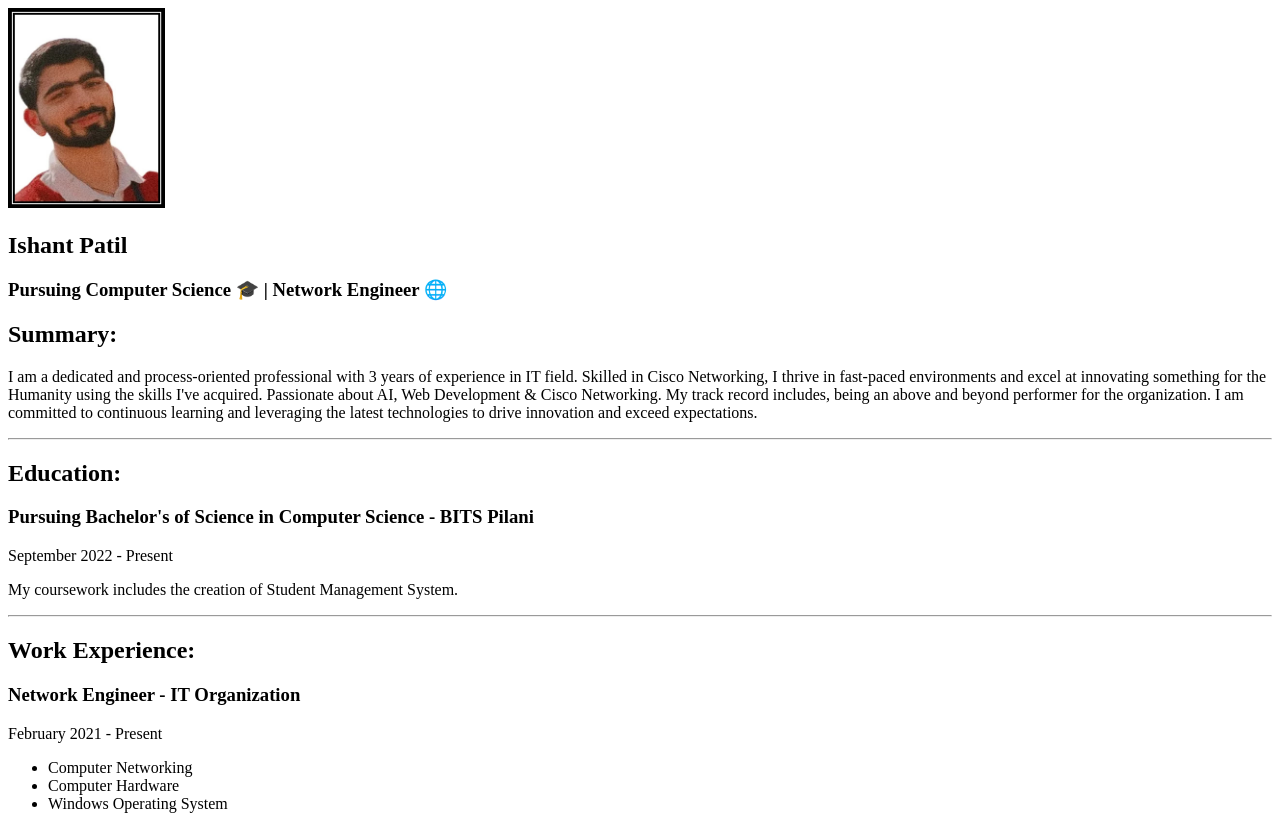
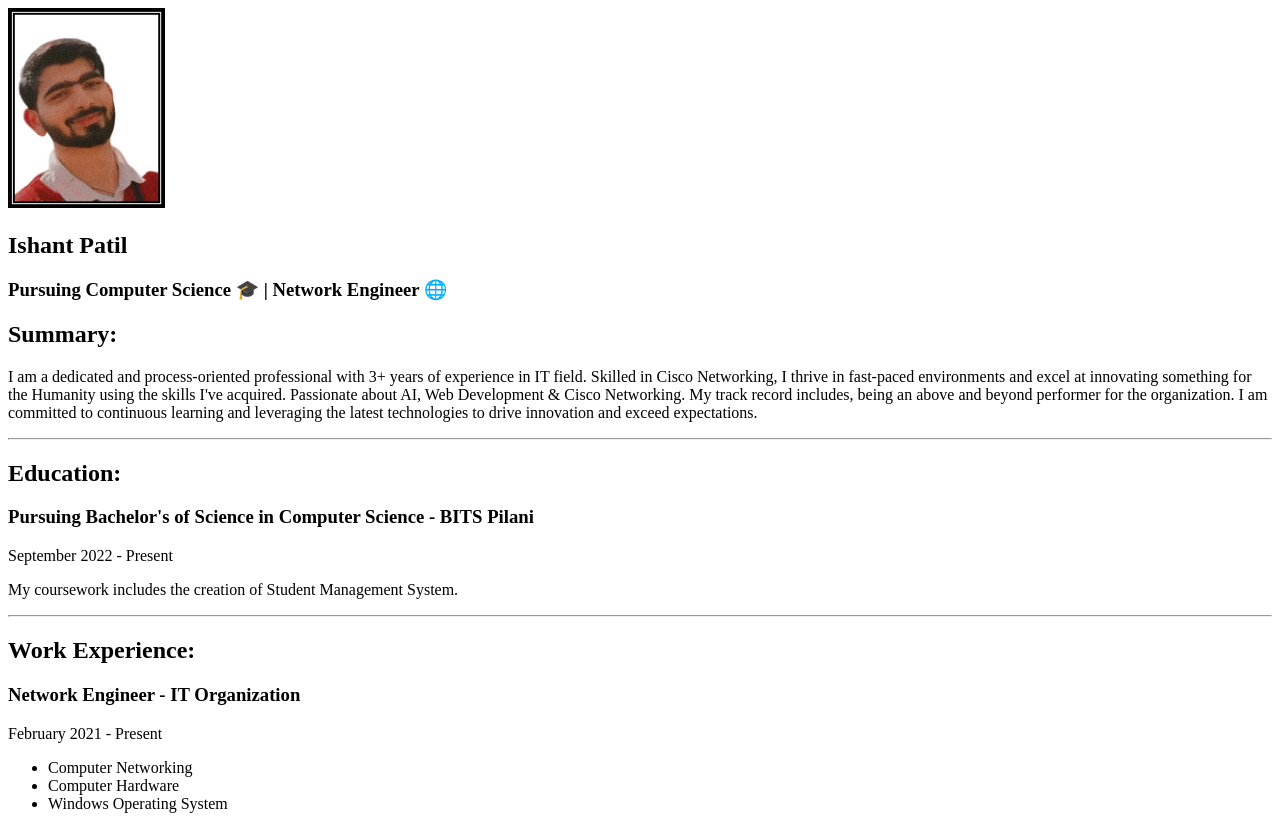
Before and after one commit to Ishant-Patil19/Capstone-Project-1, a plain HTML site: page index.html in a window 1280 px wide. Shown: the top 816 px of the page. Drawn offline with Linux system fonts and the light colour scheme.

Commit message:
Update index.html

```diff
--- a/index.html
+++ b/index.html
@@ -13,7 +13,7 @@
 
     <section>
         <h2>Summary:</h2>
-        <p>I am a dedicated and process-oriented professional with 3 years of experience in IT field. Skilled in Cisco Networking, I thrive in fast-paced environments and excel at innovating something for the Humanity using the skills I've acquired. Passionate about AI, Web Development & Cisco Networking. My track record includes, being an above and beyond performer for the organization. I am committed to continuous learning and leveraging the latest technologies to drive innovation and exceed expectations.</p>
+        <p>I am a dedicated and process-oriented professional with 3+ years of experience in IT field. Skilled in Cisco Networking, I thrive in fast-paced environments and excel at innovating something for the Humanity using the skills I've acquired. Passionate about AI, Web Development & Cisco Networking. My track record includes, being an above and beyond performer for the organization. I am committed to continuous learning and leveraging the latest technologies to drive innovation and exceed expectations.</p>
     </section><hr/>
 
     <section>
```
